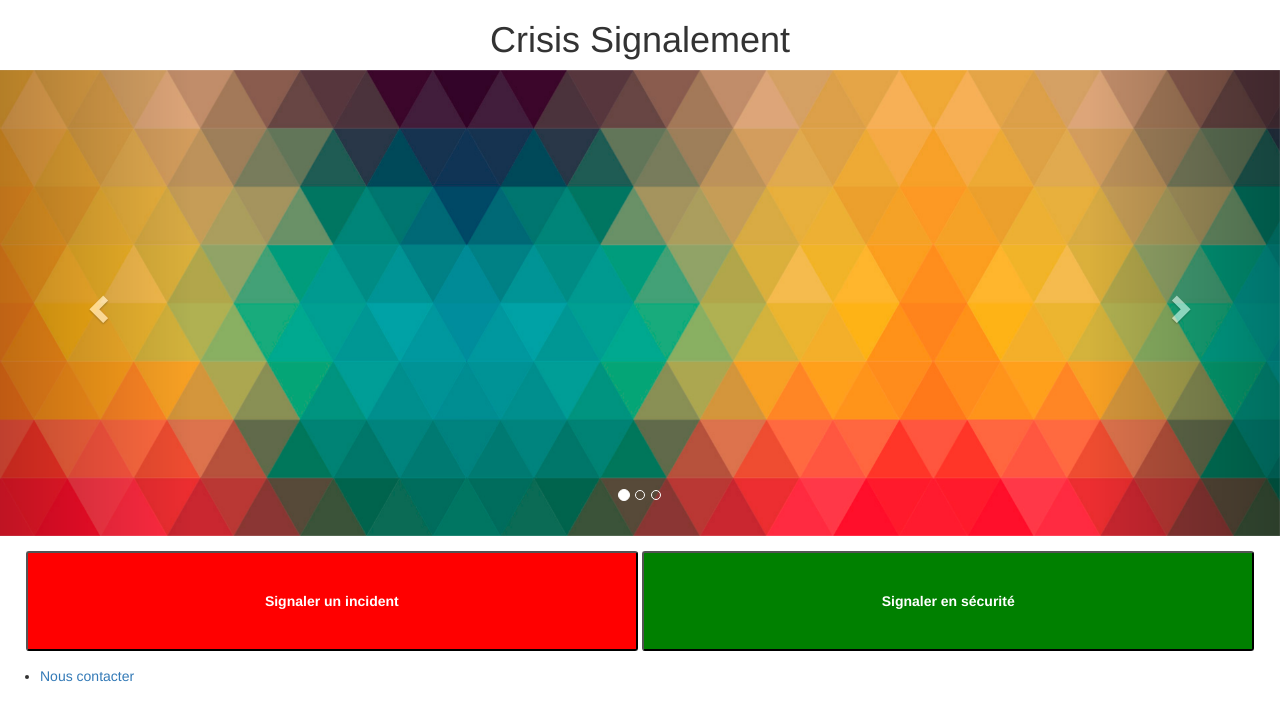
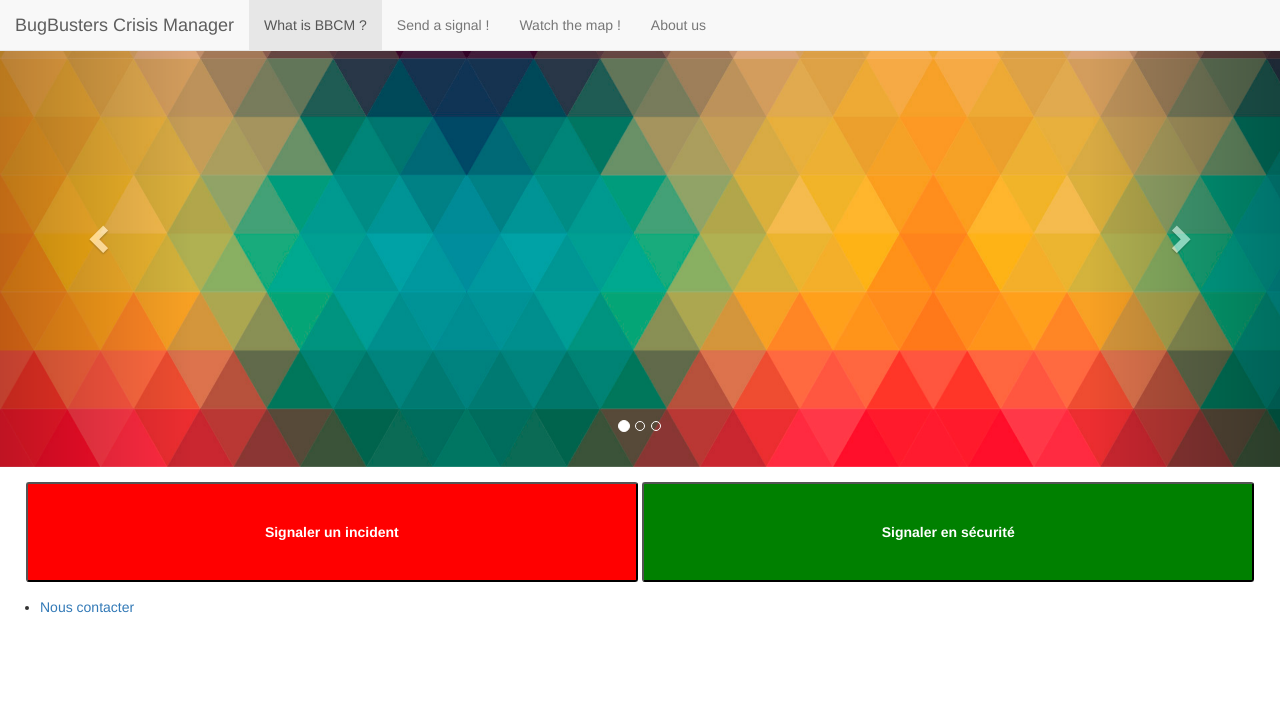
Before and after one commit to Ybalrid/N2I-bugbusters, a PHP site: page / in a window 1280 px wide. Shown: the top 721 px of the page. Run offline with PHP 8.4, Linux system fonts and the light colour scheme; some libraries are stand-ins or nearby versions.

Commit message:
add navbar

```diff
--- a/web/index.php
+++ b/web/index.php
@@ -6,15 +6,44 @@
     </head>
 
     <body>
-        <header>
+    <!---    <header>
             <h1>Crisis Signalement</h1>
         </header>
+-->
 
+
+			<nav class="navbar navbar-default navbar-fixed-top">
+
+				<div class="navbar-header">
+						<a class="navbar-brand" href="#">BugBusters Crisis Manager</a>
+						<button class="navbar-toggle collapsed" aria-controls="navbar" aria-expanded="false" data-target="#navbarCollapsed" data-toggle="collapse" type="button">
+							<span class="sr-only">Toggle navigation</span>
+							<span class="icon-bar"></span>
+							<span class="icon-bar"></span>
+							<span class="icon-bar"></span>
+						</button>
+					</div>
+					<div id="navbarCollapsed" class="collapse navbar-collapse">
+						<ul class="nav navbar-nav">
+							<li class="active"><a href="#monCarousel">What is BBCM ?</a></li>
+							<li><a href="#alert">Send a signal !</a></li>
+							<li><a href="#map">Watch the map !</a></li>
+							<li><a href="#about_us">About us</a></li>
+						</ul>
+					</div>
+
+
+
+				</div>
+
+
+			</div>
+		</nav>
         <?php include ("carousel.php"); ?>
 
         <nav class="sig_buttons">
-            <button class="red" onclick="location.href='./signaler.php'">Signaler un incident</button>
-            <button class="green" onclick="location.href='./safe.php'">Signaler en sécurité</button>
+            <button class="big_button red" onclick="location.href='./signaler.php'">Signaler un incident</button>
+            <button class="big_button green" onclick="location.href='./safe.php'">Signaler en sécurité</button>
         </nav>
 
         <footer>
--- a/web/style.css
+++ b/web/style.css
@@ -28,7 +28,7 @@ h1 {
     margin:15px;
 }
 
-button
+.big_button
 {
     text-align:center;
     font-weight: bold;
```
